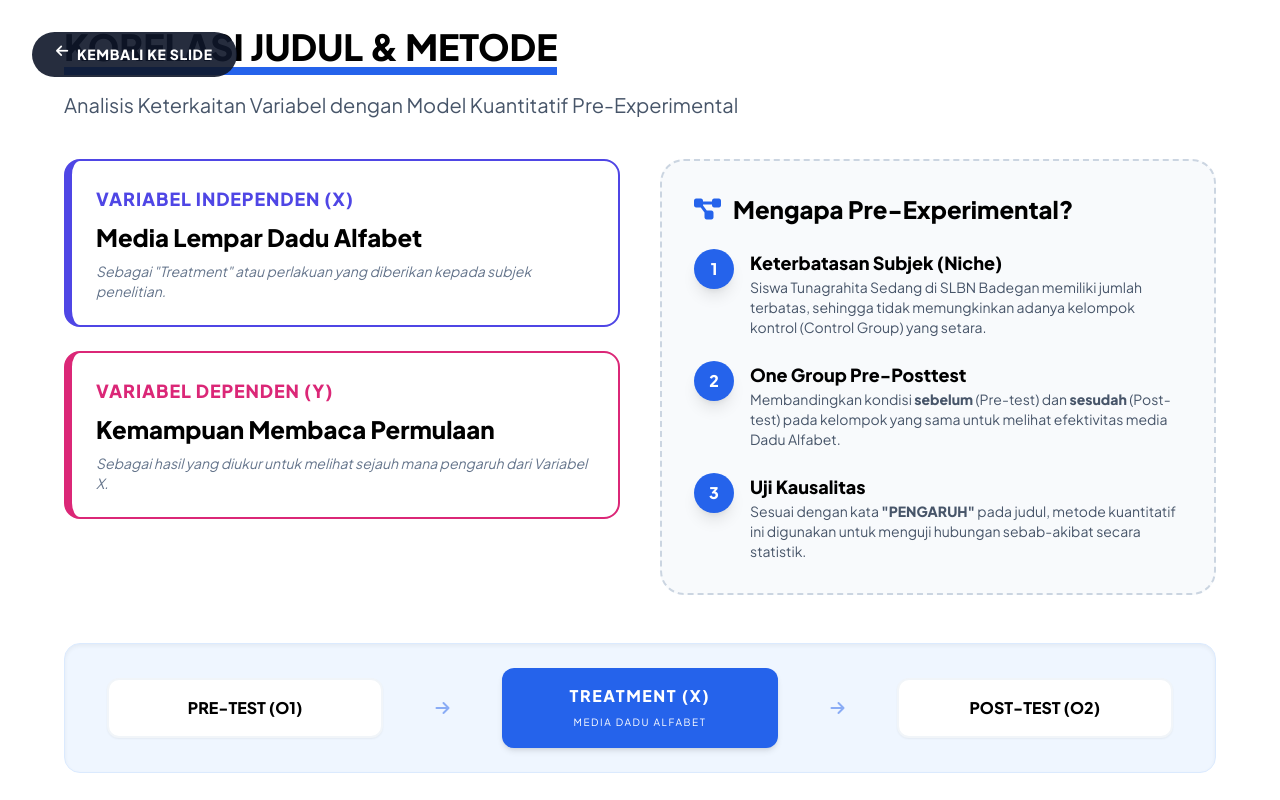
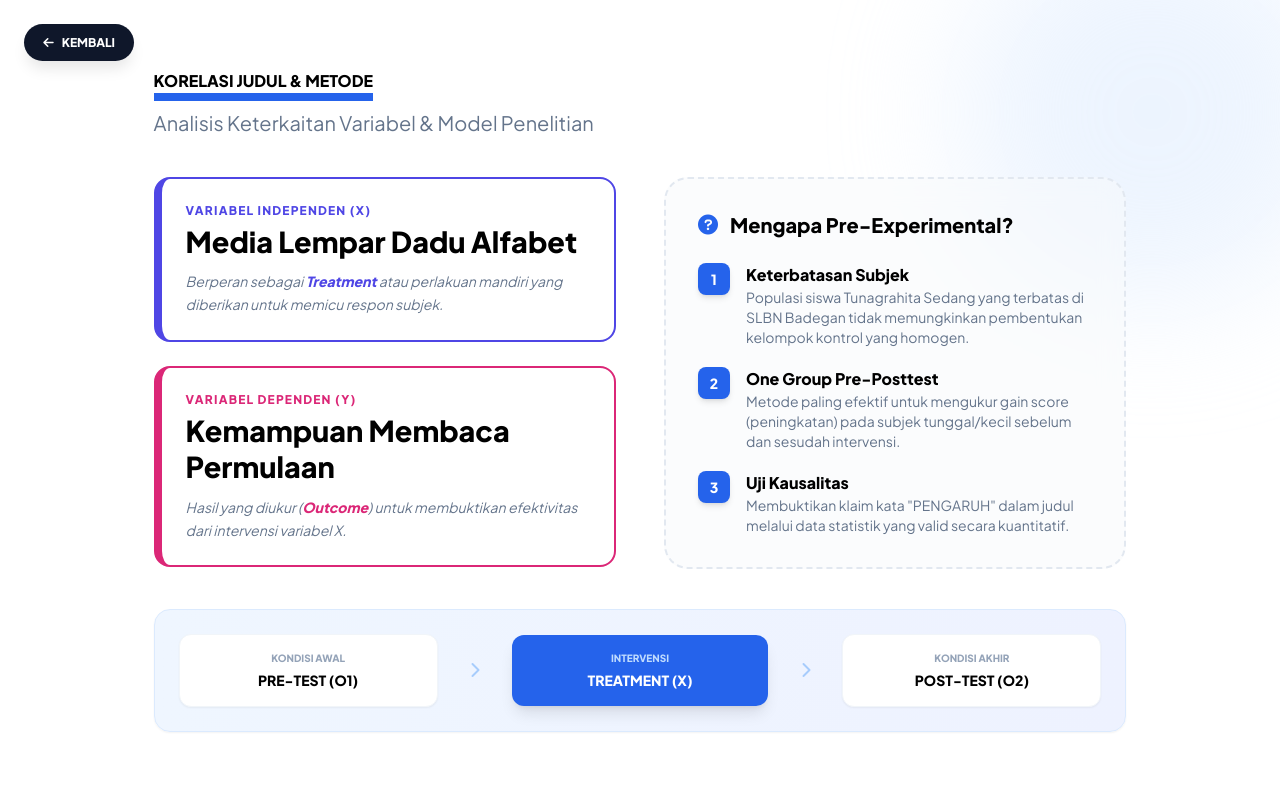
Before and after one commit to nanangriyadi/alfin-2026, a plain HTML site: page HALAMAN2.HTML in a window 1280 px wide. Drawn offline with nearby package versions, Linux system fonts and the light colour scheme.

Commit message:
Update HALAMAN2.HTML

```diff
--- a/HALAMAN2.HTML
+++ b/HALAMAN2.HTML
@@ -14,20 +14,33 @@
 
       body {
         font-family: "Plus Jakarta Sans", sans-serif;
-        scroll-snap-type: y mandatory;
-        overflow-y: scroll;
         background: #f1f5f9;
+        color: #000000;
+        margin: 0;
       }
 
       section {
-        height: 100vh;
-        scroll-snap-align: start;
+        min-height: 100vh;
         display: flex;
-        flex-direction: column;
+        align-items: center;
         justify-content: center;
         padding: 2rem;
         position: relative;
         overflow: hidden;
+      }
+
+      /* CONTAINER 80% KONSISTEN */
+      .slide-container {
+        width: 90%; /* Mobile */
+        max-width: 1280px;
+        margin: auto;
+        z-index: 10;
+      }
+
+      @media (min-width: 1024px) {
+        .slide-container {
+          width: 80%; /* Desktop pas 80% */
+        }
       }
 
       .glass-card {
@@ -35,189 +48,143 @@
         backdrop-filter: blur(12px);
         border: 2px solid rgba(255, 255, 255, 1);
         transition: all 0.4s ease;
-        color: #000000;
       }
 
       .glass-card:hover {
-        transform: scale(1.02);
+        transform: translateY(-5px);
         border-color: #2563eb;
-        box-shadow: 0 25px 50px -12px rgba(0, 0, 0, 0.15);
+        box-shadow: 0 20px 40px -10px rgba(0, 0, 0, 0.1);
       }
 
-      /* Tombol Kembali Custom */
       .btn-back {
         position: fixed;
-        top: 2rem;
-        left: 2rem;
-        z-index: 50;
+        top: 1.5rem;
+        left: 1.5rem;
+        z-index: 100;
         display: flex;
-        items-center: center;
+        align-items: center;
         gap: 0.5rem;
-        background: rgba(15, 23, 42, 0.9);
+        background: #0f172a;
         color: white;
-        padding: 0.75rem 1.5rem;
+        padding: 0.6rem 1.2rem;
         border-radius: 9999px;
         font-weight: 800;
-        font-size: 0.875rem;
+        font-size: 0.75rem;
         transition: all 0.3s ease;
         text-transform: uppercase;
-        letter-spacing: 0.05em;
+        box-shadow: 0 10px 15px -3px rgba(0, 0, 0, 0.1);
       }
 
       .btn-back:hover {
         background: #2563eb;
-        transform: translateX(-5px);
-        box-shadow: 0 10px 15px -3px rgba(37, 99, 235, 0.4);
+        transform: translateX(5px);
       }
+
+      /* Tipografi Adaptif */
+      h2 { font-size: clamp(1.8rem, 4vw, 2.5rem); }
+      .text-variable { font-size: clamp(1.2rem, 3vw, 1.8rem); }
     </style>
   </head>
-  <body class="text-black">
-    <a href="index.html" class="btn-back">
+  <body>
+    <a href="index.html#metode" class="btn-back">
       <i class="fas fa-arrow-left"></i>
-      Kembali ke Slide
+      Kembali
     </a>
 
     <section id="korelasi-metode" class="bg-white">
-      <div class="max-w-6xl mx-auto w-full">
-        <h2
-          class="text-4xl font-black mb-4 border-b-8 border-blue-600 inline-block uppercase"
-        >
-          Korelasi Judul & Metode
-        </h2>
-        <p class="text-xl text-slate-600 mb-10 font-medium">
-          Analisis Keterkaitan Variabel dengan Model Kuantitatif
-          Pre-Experimental
-        </p>
+      <div class="absolute top-[-10%] right-[-5%] w-96 h-96 bg-blue-100 rounded-full blur-3xl opacity-50 -z-0"></div>
 
-        <div class="grid md:grid-cols-2 gap-10">
+      <div class="slide-container">
+        <div class="mb-10">
+          <h2 class="font-black mb-2 border-b-8 border-blue-600 inline-block uppercase">
+            Korelasi Judul & Metode
+          </h2>
+          <p class="text-lg md:text-xl text-slate-500 font-medium">
+            Analisis Keterkaitan Variabel & Model Penelitian
+          </p>
+        </div>
+
+        <div class="grid lg:grid-cols-2 gap-8 md:gap-12">
           <div class="space-y-6">
-            <div
-              class="glass-card p-6 rounded-2xl border-l-8 border-indigo-600"
-            >
-              <h3
-                class="text-lg font-bold text-indigo-600 uppercase tracking-wider mb-2"
-              >
+            <div class="glass-card p-6 rounded-2xl border-l-8 border-indigo-600">
+              <h3 class="text-xs font-bold text-indigo-600 uppercase tracking-widest mb-1">
                 Variabel Independen (X)
               </h3>
-              <p class="text-2xl font-black text-black">
+              <p class="text-variable font-black text-black leading-tight">
                 Media Lempar Dadu Alfabet
               </p>
-              <p class="text-sm text-slate-500 mt-2 italic">
-                Sebagai "Treatment" atau perlakuan yang diberikan kepada subjek
-                penelitian.
+              <p class="text-sm text-slate-500 mt-3 italic leading-relaxed">
+                Berperan sebagai <span class="text-indigo-600 font-bold">Treatment</span> atau perlakuan mandiri yang diberikan untuk memicu respon subjek.
               </p>
             </div>
 
             <div class="glass-card p-6 rounded-2xl border-l-8 border-pink-600">
-              <h3
-                class="text-lg font-bold text-pink-600 uppercase tracking-wider mb-2"
-              >
+              <h3 class="text-xs font-bold text-pink-600 uppercase tracking-widest mb-1">
                 Variabel Dependen (Y)
               </h3>
-              <p class="text-2xl font-black text-black">
+              <p class="text-variable font-black text-black leading-tight">
                 Kemampuan Membaca Permulaan
               </p>
-              <p class="text-sm text-slate-500 mt-2 italic">
-                Sebagai hasil yang diukur untuk melihat sejauh mana pengaruh
-                dari Variabel X.
+              <p class="text-sm text-slate-500 mt-3 italic leading-relaxed">
+                Hasil yang diukur (<span class="text-pink-600 font-bold">Outcome</span>) untuk membuktikan efektivitas dari intervensi variabel X.
               </p>
             </div>
           </div>
 
-          <div
-            class="glass-card p-8 rounded-3xl bg-slate-50 border-2 border-dashed border-slate-300"
-          >
-            <h3
-              class="text-2xl font-black mb-6 flex items-center gap-3 text-black"
-            >
-              <i class="fas fa-project-diagram text-blue-600"></i> Mengapa
-              Pre-Experimental?
+          <div class="glass-card p-8 rounded-3xl bg-slate-50/50 border-2 border-dashed border-slate-200">
+            <h3 class="text-xl font-black mb-6 flex items-center gap-3 text-black">
+              <i class="fas fa-question-circle text-blue-600"></i> Mengapa Pre-Experimental?
             </h3>
 
-            <div class="space-y-6">
+            <div class="space-y-5">
               <div class="flex gap-4">
-                <div
-                  class="flex-shrink-0 w-10 h-10 bg-blue-600 text-white rounded-full flex items-center justify-center font-bold shadow-lg"
-                >
-                  1
-                </div>
+                <div class="flex-shrink-0 w-8 h-8 bg-blue-600 text-white rounded-lg flex items-center justify-center font-bold text-sm shadow-md">1</div>
                 <div>
-                  <h4 class="font-bold text-lg text-black">
-                    Keterbatasan Subjek (Niche)
-                  </h4>
-                  <p class="text-slate-600 text-sm">
-                    Siswa Tunagrahita Sedang di SLBN Badegan memiliki jumlah
-                    terbatas, sehingga tidak memungkinkan adanya kelompok
-                    kontrol (Control Group) yang setara.
-                  </p>
+                  <h4 class="font-bold text-black">Keterbatasan Subjek</h4>
+                  <p class="text-slate-500 text-xs md:text-sm leading-relaxed">Populasi siswa Tunagrahita Sedang yang terbatas di SLBN Badegan tidak memungkinkan pembentukan kelompok kontrol yang homogen.</p>
                 </div>
               </div>
 
               <div class="flex gap-4">
-                <div
-                  class="flex-shrink-0 w-10 h-10 bg-blue-600 text-white rounded-full flex items-center justify-center font-bold shadow-lg"
-                >
-                  2
-                </div>
+                <div class="flex-shrink-0 w-8 h-8 bg-blue-600 text-white rounded-lg flex items-center justify-center font-bold text-sm shadow-md">2</div>
                 <div>
-                  <h4 class="font-bold text-lg text-black">
-                    One Group Pre-Posttest
-                  </h4>
-                  <p class="text-slate-600 text-sm">
-                    Membandingkan kondisi <strong>sebelum</strong> (Pre-test)
-                    dan <strong>sesudah</strong> (Post-test) pada kelompok yang
-                    sama untuk melihat efektivitas media Dadu Alfabet.
-                  </p>
+                  <h4 class="font-bold text-black">One Group Pre-Posttest</h4>
+                  <p class="text-slate-500 text-xs md:text-sm leading-relaxed">Metode paling efektif untuk mengukur gain score (peningkatan) pada subjek tunggal/kecil sebelum dan sesudah intervensi.</p>
                 </div>
               </div>
 
               <div class="flex gap-4">
-                <div
-                  class="flex-shrink-0 w-10 h-10 bg-blue-600 text-white rounded-full flex items-center justify-center font-bold shadow-lg"
-                >
-                  3
-                </div>
+                <div class="flex-shrink-0 w-8 h-8 bg-blue-600 text-white rounded-lg flex items-center justify-center font-bold text-sm shadow-md">3</div>
                 <div>
-                  <h4 class="font-bold text-lg text-black">Uji Kausalitas</h4>
-                  <p class="text-slate-600 text-sm">
-                    Sesuai dengan kata <strong>"PENGARUH"</strong> pada judul,
-                    metode kuantitatif ini digunakan untuk menguji hubungan
-                    sebab-akibat secara statistik.
-                  </p>
+                  <h4 class="font-bold text-black">Uji Kausalitas</h4>
+                  <p class="text-slate-500 text-xs md:text-sm leading-relaxed">Membuktikan klaim kata "PENGARUH" dalam judul melalui data statistik yang valid secara kuantitatif.</p>
                 </div>
               </div>
             </div>
           </div>
         </div>
 
-        <div
-          class="mt-12 p-6 bg-blue-50 rounded-2xl border border-blue-100 shadow-inner"
-        >
-          <div
-            class="flex flex-col md:flex-row items-center justify-around gap-4 text-center"
-          >
-            <div
-              class="font-black p-4 bg-white rounded-xl shadow-sm w-full md:w-1/4 text-black border-2 border-slate-100"
-            >
-              PRE-TEST (O1)
+        <div class="mt-10 p-6 bg-gradient-to-r from-blue-50 to-indigo-50 rounded-2xl border border-blue-100 shadow-sm">
+          <div class="flex flex-col md:flex-row items-center justify-center gap-4 md:gap-8 text-center">
+            <div class="flex-1 bg-white p-4 rounded-xl shadow-sm border border-slate-100">
+              <span class="block text-[10px] text-slate-400 font-bold uppercase mb-1">Kondisi Awal</span>
+              <p class="font-black text-sm">PRE-TEST (O1)</p>
             </div>
-            <i
-              class="fas fa-arrow-right text-blue-600 hidden md:block animate-pulse"
-            ></i>
-            <div
-              class="font-black p-4 bg-blue-600 text-white rounded-xl shadow-md w-full md:w-1/4 uppercase tracking-widest"
-            >
-              Treatment (X) <br /><span class="text-[10px] font-normal"
-                >Media Dadu Alfabet</span
-              >
+
+            <i class="fas fa-chevron-right text-blue-400 hidden md:block animate-pulse"></i>
+            <i class="fas fa-chevron-down text-blue-400 md:hidden"></i>
+
+            <div class="flex-1 bg-blue-600 p-4 rounded-xl shadow-lg text-white">
+              <span class="block text-[10px] text-blue-200 font-bold uppercase mb-1">Intervensi</span>
+              <p class="font-black text-sm uppercase">Treatment (X)</p>
             </div>
-            <i
-              class="fas fa-arrow-right text-blue-600 hidden md:block animate-pulse"
-            ></i>
-            <div
-              class="font-black p-4 bg-white rounded-xl shadow-sm w-full md:w-1/4 text-black border-2 border-slate-100"
-            >
-              POST-TEST (O2)
+
+            <i class="fas fa-chevron-right text-blue-400 hidden md:block animate-pulse"></i>
+            <i class="fas fa-chevron-down text-blue-400 md:hidden"></i>
+
+            <div class="flex-1 bg-white p-4 rounded-xl shadow-sm border border-slate-100">
+              <span class="block text-[10px] text-slate-400 font-bold uppercase mb-1">Kondisi Akhir</span>
+              <p class="font-black text-sm">POST-TEST (O2)</p>
             </div>
           </div>
         </div>
```
